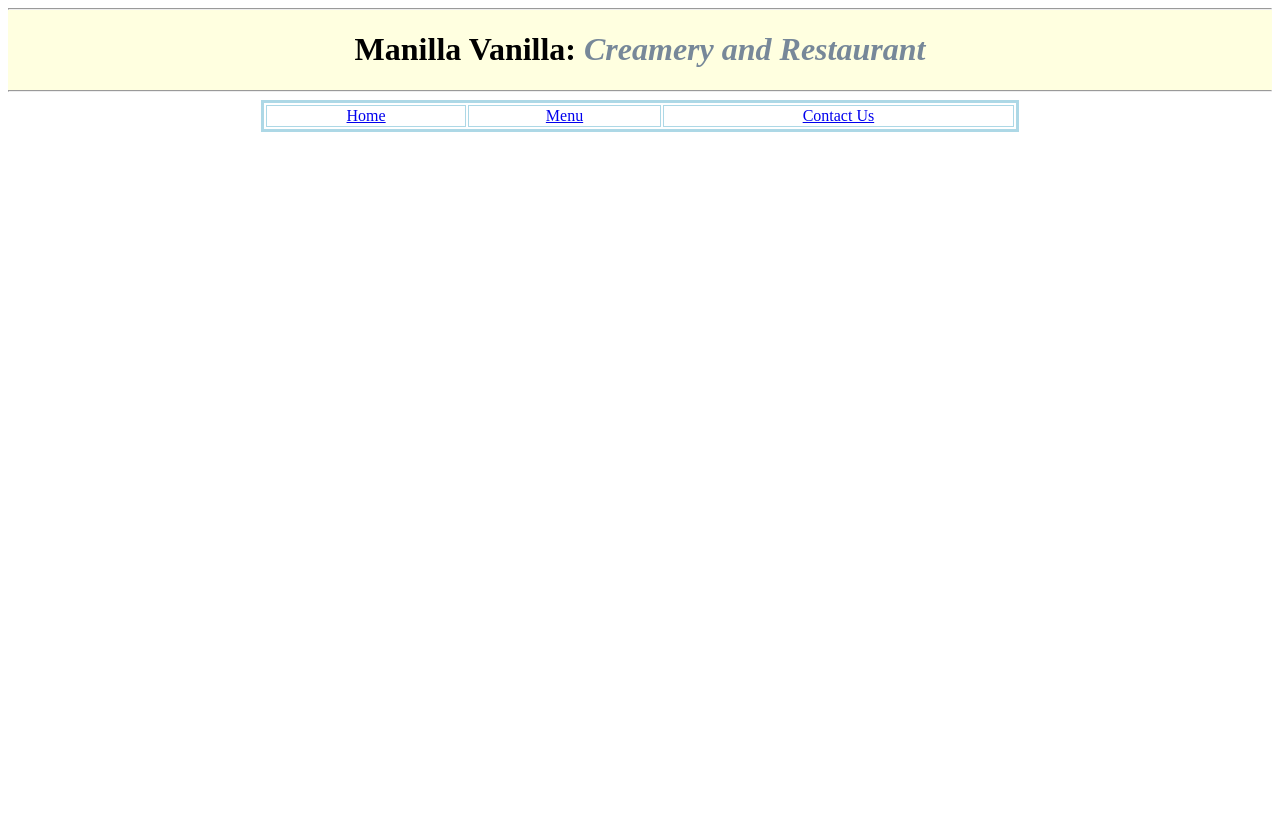
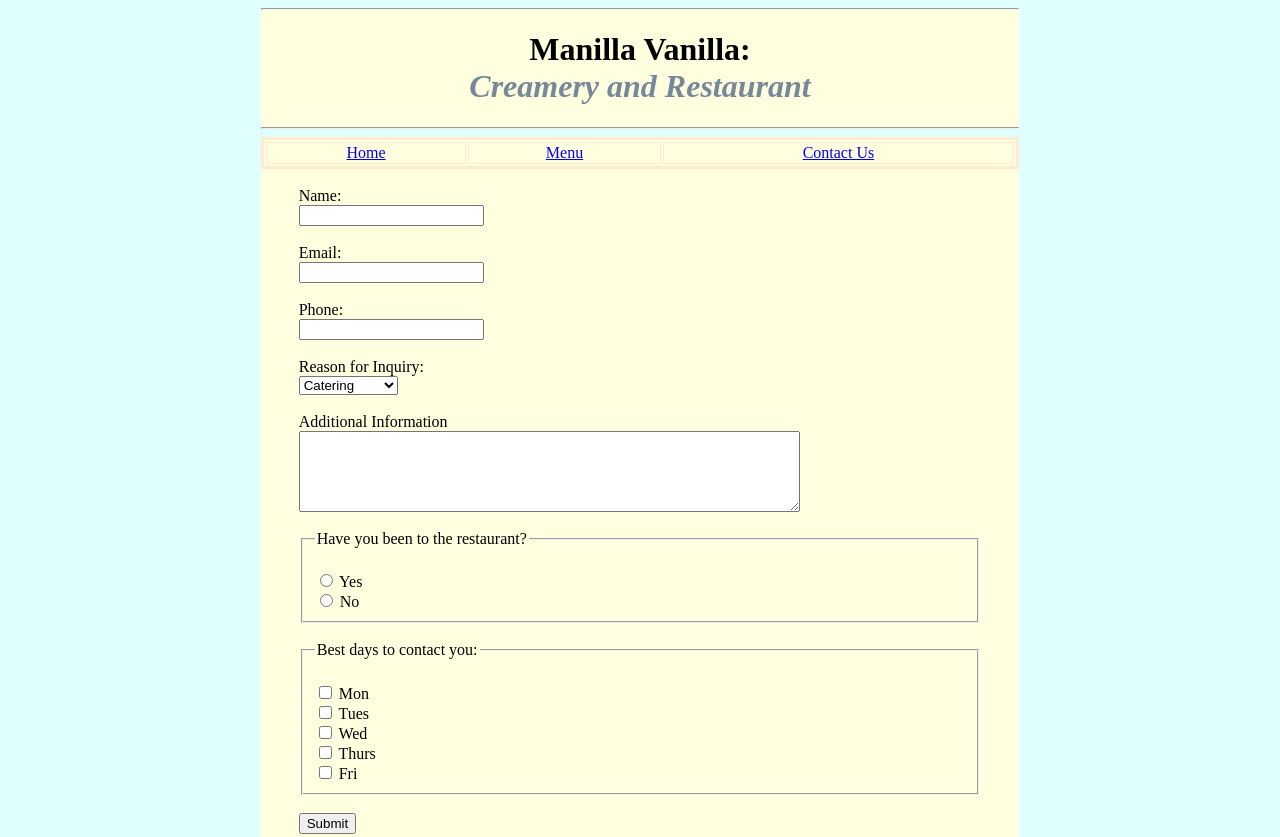
Before and after one commit to MatiasTong/IntroToWebDev, a plain HTML site: page Restaurant/contact.html in a window 1280 px wide. Shown: the top 837 px of the page. Before the commit the page ends 800 px from the top, so only its background shows below. Drawn offline with Linux system fonts and the light colour scheme.

Commit message:
saving final edits

```diff
--- a/Restaurant/contact.html
+++ b/Restaurant/contact.html
@@ -2,14 +2,14 @@
   <head>
     <title> Manilla Vanilla </title>
   </head>
-  <body>
-    <header style="background-color:lightyellow; text-align:center;">
+  <body bgcolor="lightcyan">
+    <header style="background-color:lightyellow; text-align:center;width:60%;margin-left:20%;">
       <hr/>
-      <h1>Manilla Vanilla: <span style ="color:lightslategray;"><i>Creamery and Restaurant</i></span></h1>
+      <h1>Manilla Vanilla: <span style ="color:lightslategray;"><br/><i>Creamery and Restaurant</i></span></h1>
       <hr/>
     </header>
     <nav >
-      <table bordercolor = "lightblue" align = "center" border = "3" width = "60%" style="text-align:center;">
+      <table bordercolor = "blanchedalmond" bgcolor = "lightyellow" align = "center" border = "3" width = "60%" style="text-align:center;">
           <tr>
               <td> <a href = "index.html"> Home </a> </td>
               <td> <a href = "menu.html"> Menu </a> </td>
@@ -17,12 +17,72 @@
           </tr>
       </table>
     </nav>
-    <section >
-        <br/>
 
+    <section style="background-color:lightyellow; width:60%;margin-left:20%;" >
+        <form action="submit.html" method ="Post" style = "margin-left:5%; width:90%;" >
+            <br/>
+            <label for = "name"> Name: </label> <br/>
+            <input type = "text" id="name" name="name"><br/><br/>
+
+            <label for="email"> Email:</label><br/>
+            <input type = "text" id="email" name="email"><br/><br/>
+
+            <label for ="phone"> Phone: </label><br/>
+            <input type = "text" id ="phone" name="phone"> <br/><br/>
+
+            <label for="inquiry">  Reason for Inquiry: </label><br>
+                <select id ="contact" name="contact">
+                    <option value = "default" selected> Catering </option>
+                    <option value = "morning"> Private Party </option>
+                    <option value = "afternoon"> Inquiry </option>
+                </select>
+            <br/>
+            <br/>
+            <label for="info"> Additional Information </label> <br/>
+                <textarea id="info" name="info" rows="5" cols ="60"></textarea><br/><br/>
+
+            <fieldset>
+              <legend> Have you been to the restaurant? </legend><br/>
+
+              <input type = "radio" id = "choice1" name = "question" value="yes">
+              <label for = "choice1"> Yes </label><br/>
+
+              <input type = "radio" id ="choice2" name = "question" value = "no">
+              <label for = "choice2">No </label><br/>
+            </fieldset><br/>
+
+            <fieldset>
+              <legend>Best days to contact you:</legend><br />
+
+              <input type="checkbox" id="monday" name="daysAvailable" value="monday">
+              <label for="monday">Mon</label><br />
+
+              <input type="checkbox" id="tuesday" name="daysAvailable" value="tuesday">
+              <label for="tuesday">Tues</label> <br/>
+
+              <input type="checkbox" id="wednesday" name="daysAvailable" value="wednesday">
+              <label for="wednesday">Wed</label><br />
+
+              <input type="checkbox" id="thursday" name="daysAvailable" value="thursday">
+              <label for="thursday">Thurs</label> <br/>
+
+              <input type="checkbox" id="friday" name="daysAvailable" value="friday">
+              <label for="friday">Fri</label><br/>
+            </fieldset><br/>
+
+            <input type="submit" name="submit" value ="Submit">
+      </form>
+     <figure style = "text-align:center">
+      <img src="https://media.giphy.com/media/3ohs7OmhCpC91NkdpK/giphy.gif">
+     </figure>
     </section>
-    <footer>
 
+    <footer style="background-color:lightyellow; text-align:center;width:60%;margin-left:20%;">
+            <hr/>
+            <p>55-66 Vanilla Hill Rd <br/>
+                    Cold Spring Harbor, NY 11111 </p>
+                 <p>Telephone: (777)-666-5555</p>
+                 <br/>
     </footer>
   </body>
 </html>
```
Also changed, not shown: Restaurant/index.html (+7 -5 lines), Restaurant/menu.html (+11 -7 lines).
